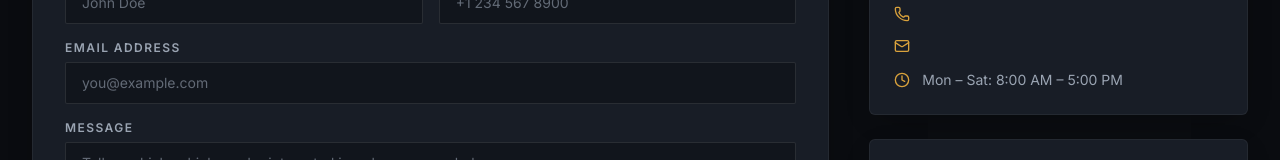
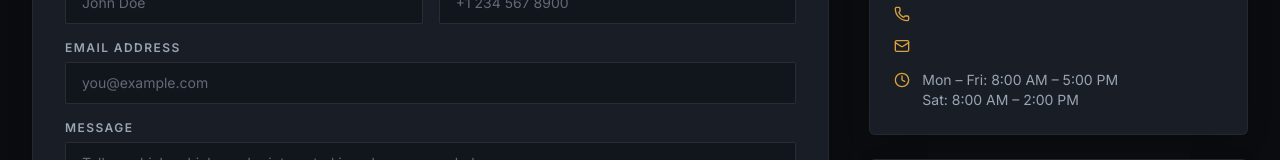
Before and after one commit to Ibtisam02/Adam_Motors, a Next.js app: page /contact in a window 1280 px wide. Shown: the part 404-564 px from the top of the page. Built offline with nearby package versions, Linux system fonts and the light colour scheme; no server answers; the database is empty.

Commit message:
date fix

```diff
--- a/app/contact/page.tsx
+++ b/app/contact/page.tsx
@@ -65,7 +65,7 @@ export default async function ContactPage({ searchParams }: PageProps) {
               </li>
               <li className="flex items-start gap-3">
                 <Clock className="mt-0.5 h-4 w-4 shrink-0 text-brass-400" />
-                <span>Mon – Sat: 8:00 AM – 5:00 PM</span>
+                <span>Mon – Fri: 8:00 AM – 5:00 PM <br />Sat: 8:00 AM – 2:00 PM</span>
               </li>
             </ul>
           </div>
```
